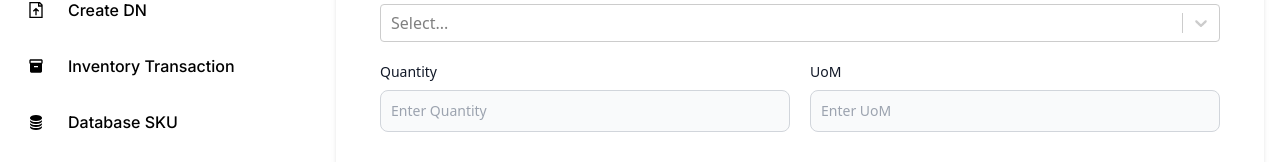
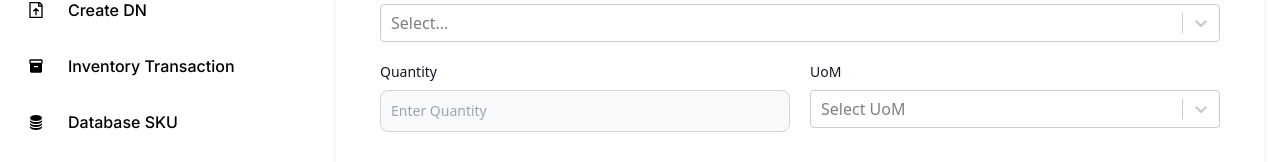
Before and after one commit to NikolausSatria/deploy-test, a Next.js app: page /deliveryNoteForm in a window 1280 px wide. Shown: the part 298-460 px from the top of the page. Built offline with nearby package versions, Linux system fonts and the light colour scheme; no server answers; the database is empty; sample sign-in values are in the browser's storage.

Commit message:
feat: implement UOM API endpoint, update delivery note form to include UOM selection, and simplify parameter validation

```diff
--- a/src/app/(routes)/deliveryNoteForm/page.jsx
+++ b/src/app/(routes)/deliveryNoteForm/page.jsx
@@ -12,11 +12,12 @@ function deliveryNoteForm() {
   const router = useRouter();
   const { data: session } = useSession();
   const employee_id = session?.user?.id;
+  const [uomOptions, setUomOptions] = useState([]);
 
   const [loading, setLoading] = useState(false);
 
   const [state, setState] = useState({
-    formList: [{ product_id: 0, qty: "" }],
+    formList: [{ product_id: 0, qty: "", uom_id: null }],
     date_at: "",
     po: "",
     dn: "",
@@ -27,7 +28,6 @@ function deliveryNoteForm() {
     delivery_note: "",
     company_name: "",
     address: "",
-    uom: "",
     employee_id: "",
     pic: "",
   });
@@ -43,6 +43,29 @@ function deliveryNoteForm() {
 
   // search inventory
   const animatedComponent = makeAnimated();
+
+  const loadUOMOptions = async (inputValue) => {
+    try {
+      const response = await fetch(
+        `${process.env.NEXT_PUBLIC_URL}/api/uom?search=${encodeURIComponent(
+          inputValue
+        )}`
+      );
+      const data = await response.json();
+
+      const filteredData = data.filter((uom) =>
+        uom.name.toLowerCase().includes(inputValue.toLowerCase())
+      );
+
+      return filteredData.map((uom) => ({
+        value: uom.id,
+        label: uom.name,
+      }));
+    } catch (error) {
+      console.error("Error fetching UOMs:", error);
+      return [];
+    }
+  };
 
   const loadOption = async (inputValue) => {
     try {
@@ -98,7 +121,20 @@ function deliveryNoteForm() {
     const updatedFormList = state.formList.map((item, i) =>
       i === index ? { ...item, qty: e.target.value } : item
     );
-    setState({ ...state, formList: updatedFormList });
+    setState((prevState) => ({
+      ...prevState,
+      formList: updatedFormList,
+    }));
+  };
+
+  const handleUOMChange = (selectedOption, index) => {
+    const updatedFormList = state.formList.map((item, i) =>
+      i === index ? { ...item, uom_id: selectedOption.value } : item
+    );
+    setState((prevState) => ({
+      ...prevState,
+      formList: updatedFormList,
+    }));
   };
 
   const handleSubmit = async (e) => {
@@ -147,7 +183,6 @@ function deliveryNoteForm() {
               const _customer_id = encodeURIComponent(state.customer_id);
               const downloadUrl = `/download?delivery_note_no=${_dn_no}&so_no=${_so_no}&date_at=${_date_at}&customer_id=${_customer_id}`;
               window.open(downloadUrl, "_blank");
-
             } else {
               router.push(`/inventoryTransaction`);
             }
@@ -272,14 +307,17 @@ function deliveryNoteForm() {
                 >
                   UoM
                 </label>
-                <input
-                  type="text"
-                  id="customerID"
-                  className="bg-gray-50 border border-gray-300 text-gray-900 text-sm rounded-lg focus:ring-blue-500 focus:border-blue-500 block w-full p-2.5"
-                  placeholder="Enter UoM"
-                  required
-                  value={state.uom}
-                  onChange={(e) => setState({ ...state, uom: e.target.value })}
+                <AsyncSelect
+                  cacheOptions
+                  defaultOptions
+                  loadOptions={loadUOMOptions}
+                  value={uomOptions.find(
+                    (opt) => opt.value === state.formList[index].uom_id
+                  )}
+                  onChange={(selectedOption) =>
+                    handleUOMChange(selectedOption, index)
+                  }
+                  placeholder="Select UoM"
                 />
               </div>
             </div>
--- a/src/pages/api/download_dn.jsx
+++ b/src/pages/api/download_dn.jsx
@@ -7,10 +7,10 @@ export const config = {
 };
 
 export default async function handler(req, res) {
-  const { delivery_note_no, so_no, date_at, customer_id, in_out } = req.query;
+  const { delivery_note_no } = req.query;
 
-  if (!delivery_note_no || !so_no || !date_at || !customer_id || !in_out) {
-    return res.status(400).json({ error: 'Missing required query parameters' });
+  if (!delivery_note_no) {
+    return res.status(400).json({ error: "Missing required query parameter: delivery_note_no" });
   }
 
   try {
@@ -20,47 +20,40 @@ export default async function handler(req, res) {
           SELECT
             dn.delivery_note_no,
             dn.so_no,
+            dn.po,
             dn.license_plate_no,
             dn.delivery_date,
             dn.delivery_note,
-            dn.product_id,
-            combined.description,
-            dn.uom,
+            dnd.product_id,
+            p.product_description AS product_name,
+            dnd.uom_id,
+            u.name AS uom,
+            dnd.qty,
             dn.attn_name,
             dn.customer_id,
             dn.employee_id,
-            e.name,
-            cd.company_name,
-            cd.phone_number,
-            cd.address,
-            idt.date_at,
-            idt.po,
-            idt.qty,
-            idt.in_out,
-            idt.created_at
+            e.name AS employee_name,
+            c.company_name,
+            c.phone_number,
+            c.address
           FROM delivery_note_db dn
-          INNER JOIN customers_db cd ON dn.customer_id = cd.customer_id
-          INNER JOIN database_sku ds ON dn.product_id = ds.product_id
-          INNER JOIN inventories_db idt ON ds.inventory_db_id = idt.id
+          INNER JOIN customers_db c ON dn.customer_id = c.customer_id
           INNER JOIN employees e ON dn.employee_id = e.id
-          LEFT JOIN (
-            SELECT product_id AS id, product_description AS description, 'product' AS type FROM product_db
-            UNION ALL
-            SELECT material_id AS id, material_description AS description, 'material' AS type FROM material_db
-            UNION ALL
-            SELECT material_id AS id, material_description AS description, 'asset' AS type FROM asset_db
-          ) AS combined ON dn.product_id = combined.id
-          WHERE dn.delivery_note_no = ?
-            AND dn.so_no = ?
-            AND idt.date_at = ?
-            AND dn.customer_id = ?
-            AND idt.in_out = ?
+          INNER JOIN delivery_note_details dnd ON dn.id = dnd.delivery_note_id
+          INNER JOIN product_db p ON dnd.product_id = p.product_id
+          INNER JOIN uom_db u ON dnd.uom_id = u.id
+          WHERE dn.delivery_note_no = ?;
         `,
-        values: [delivery_note_no, so_no, date_at, customer_id, in_out],
+        values: [delivery_note_no],
       });
+
+      if (deliveryData.length === 0) {
+        return res.status(404).json({ error: "Delivery Note not found" });
+      }
+
       res.status(200).json({ deliveryData });
     } else {
-      res.status(405).json({ error: 'Method Not Allowed' });
+      res.status(405).json({ error: "Method Not Allowed" });
     }
   } catch (error) {
     console.error("Error fetching data:", error);
--- a/src/pages/api/inputdn.jsx
+++ b/src/pages/api/inputdn.jsx
@@ -1,4 +1,4 @@
-import { query, getConnection } from "@/libs/db";
+import { getConnection } from "@/libs/db";
 
 export default async function handler(req, res) {
   if (req.method === "POST") {
@@ -14,54 +14,88 @@ export default async function handler(req, res) {
       delivery_note,
       company_name,
       address,
-      uom,
       employee_id,
-      pic
+      pic,
     } = req.body;
 
-    if (!formList || !date_at || !po || !dn || !so || !phone_number || !license_plate_no || !customer_id || !delivery_note || !company_name || !address || !uom || !employee_id || !pic) {
-      return res.status(400).json({ message: "Missing required fields: " + JSON.stringify(req.body) });
+    if (
+      !formList ||
+      !date_at ||
+      !po ||
+      !dn ||
+      !so ||
+      !phone_number ||
+      !license_plate_no ||
+      !customer_id ||
+      !delivery_note ||
+      !company_name ||
+      !address ||
+      !employee_id ||
+      !pic
+    ) {
+      return res.status(400).json({
+        message: "Missing required fields: " + JSON.stringify(req.body),
+      });
     }
 
     const in_out = "OUT-EXT";
 
     // Mendapatkan koneksi dari pool
-    const connection = await getConnection(); // Menggunakan fungsi getConnection
+    const connection = await getConnection();
     try {
-      // Start a transaction
-      await connection.beginTransaction(); // Menggunakan beginTransaction
+      await connection.beginTransaction();
 
-      // Check and insert customer if necessary
-      const checkCustomer = await connection.query("SELECT customer_id FROM customers_db WHERE customer_id = ?", [customer_id]);
+      // Check if customer exists
+      const [checkCustomer] = await connection.query(
+        "SELECT customer_id FROM customers_db WHERE customer_id = ?",
+        [customer_id]
+      );
 
-      if (checkCustomer[0].length === 0) {
-        await connection.query("INSERT INTO customers_db (customer_id, company_name, phone_number, address) VALUES (?, ?, ?, ?)", [customer_id, company_name, phone_number, address]);
+      if (checkCustomer.length === 0) {
+        await connection.query(
+          "INSERT INTO customers_db (customer_id, company_name, phone_number, address) VALUES (?, ?, ?, ?)",
+          [customer_id, company_name, phone_number, address]
+        );
       }
 
+      // Insert ke delivery_note_db hanya sekali
+      const [dnResult] = await connection.query(
+        "INSERT INTO delivery_note_db (delivery_note_no, delivery_note, po, so_no, license_plate_no, customer_id, delivery_date, employee_id, attn_name) VALUES (?, ?, ?, ?, ?, ?, ?, ?, ?)",
+        [dn, delivery_note, po, so, license_plate_no, customer_id, date_at, employee_id, pic]
+      );
+
+      const deliveryNoteId = dnResult.insertId;
+
       for (const form of formList) {
-        // Insert into inventories_db
-        const result = await connection.query("INSERT INTO inventories_db (in_out, dn, date_at, po, qty) VALUES (?, ?, ?, ?, ?)", [in_out, dn, date_at, po, form.qty]);
+        // Insert ke inventories_db
+        const [result] = await connection.query(
+          "INSERT INTO inventories_db (in_out, dn, date_at, po, qty) VALUES (?, ?, ?, ?, ?)",
+          [in_out, dn, date_at, po, form.qty]
+        );
 
-        const insertId = result[0].insertId;
+        const insertId = result.insertId;
 
-        // Insert into database_sku
-        await connection.query("INSERT INTO database_sku (inventory_db_id, product_id, employees_id) VALUES (?, ?, ?)", [insertId, form.product_id, employee_id]);
+        // Insert ke database_sku
+        await connection.query(
+          "INSERT INTO database_sku (inventory_db_id, product_id, employees_id) VALUES (?, ?, ?)",
+          [insertId, form.product_id, employee_id]
+        );
 
-        // Insert into delivery_note_db
-        await connection.query("INSERT INTO delivery_note_db (delivery_note_no, delivery_note, so_no, license_plate_no, product_id, customer_id, delivery_date, employee_id, uom, attn_name) VALUES (?, ?, ?, ?, ?, ?, ?, ?, ?, ?)", [dn, delivery_note, so, license_plate_no, form.product_id, customer_id, date_at, employee_id, uom, pic]);
+        // Insert ke delivery_note_details
+        await connection.query(
+          "INSERT INTO delivery_note_details (delivery_note_id, product_id, uom_id, qty) VALUES (?, ?, ?, ?)",
+          [deliveryNoteId, form.product_id, form.uom_id, form.qty]
+        );
       }
 
-      // Commit transaction
-      await connection.commit(); // Menggunakan commit
-
+      await connection.commit();
       res.status(200).json({ message: "Data berhasil disimpan!" });
     } catch (error) {
       console.error("Error saat menyimpan data:", error);
-      // Rollback transaction in case of error
-      await connection.rollback(); // Menggunakan rollback
+      await connection.rollback();
       res.status(500).json({ message: "Terjadi kesalahan saat menyimpan data." });
     } finally {
-      connection.release(); // Pastikan koneksi selalu dilepaskan
+      connection.release();
     }
   } else {
     res.status(405).end();
--- /dev/null
+++ b/src/pages/api/uom.jsx
@@ -0,0 +1,28 @@
+import { getConnection } from "@/libs/db";
+
+export default async function handler(req, res) {
+  if (req.method === "GET") {
+    const { search } = req.query;
+    const connection = await getConnection();
+
+    try {
+      let query = "SELECT id, name FROM uom_db";
+      let queryParams = [];
+
+      if (search) {
+        query += " WHERE name LIKE ?";
+        queryParams.push(`%${search}%`);
+      }
+
+      const [rows] = await connection.query(query, queryParams);
+      res.status(200).json(rows);
+    } catch (error) {
+      console.error("Error fetching UOMs:", error);
+      res.status(500).json({ message: "Error retrieving UOM data" });
+    } finally {
+      connection.release();
+    }
+  } else {
+    res.status(405).json({ message: "Method Not Allowed" });
+  }
+};
```
Also changed, not shown: src/app/(routes)/RouteLayout.jsx (+0 -13 lines), src/app/(routes)/components/file.jsx (+5 -55 lines), src/app/(routes)/download/page.jsx (+1 -7 lines), src/app/(routes)/inventoryTransaction/details/page/page.jsx (+64 -88 lines), src/pages/api/[id].jsx (+19 -73 lines).
